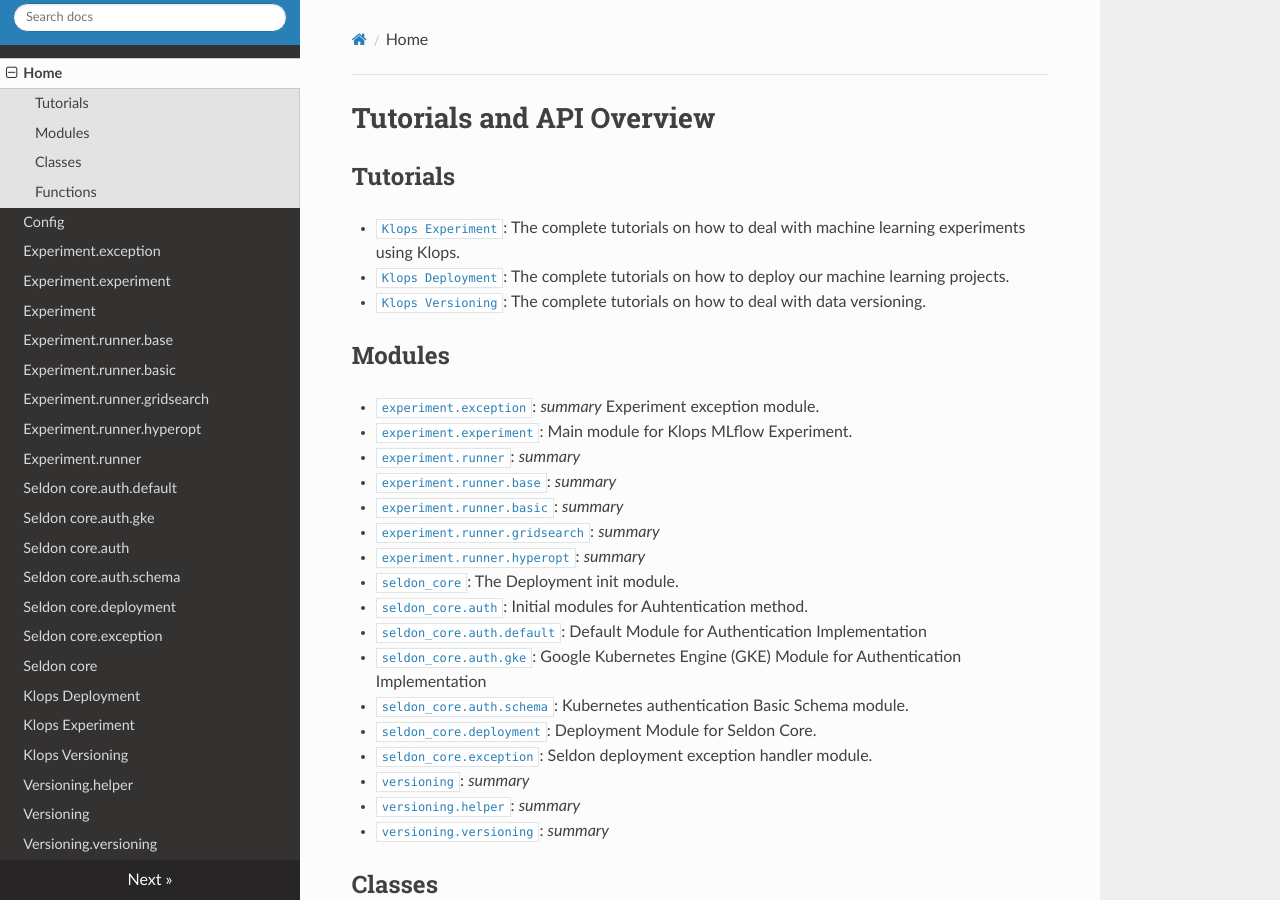
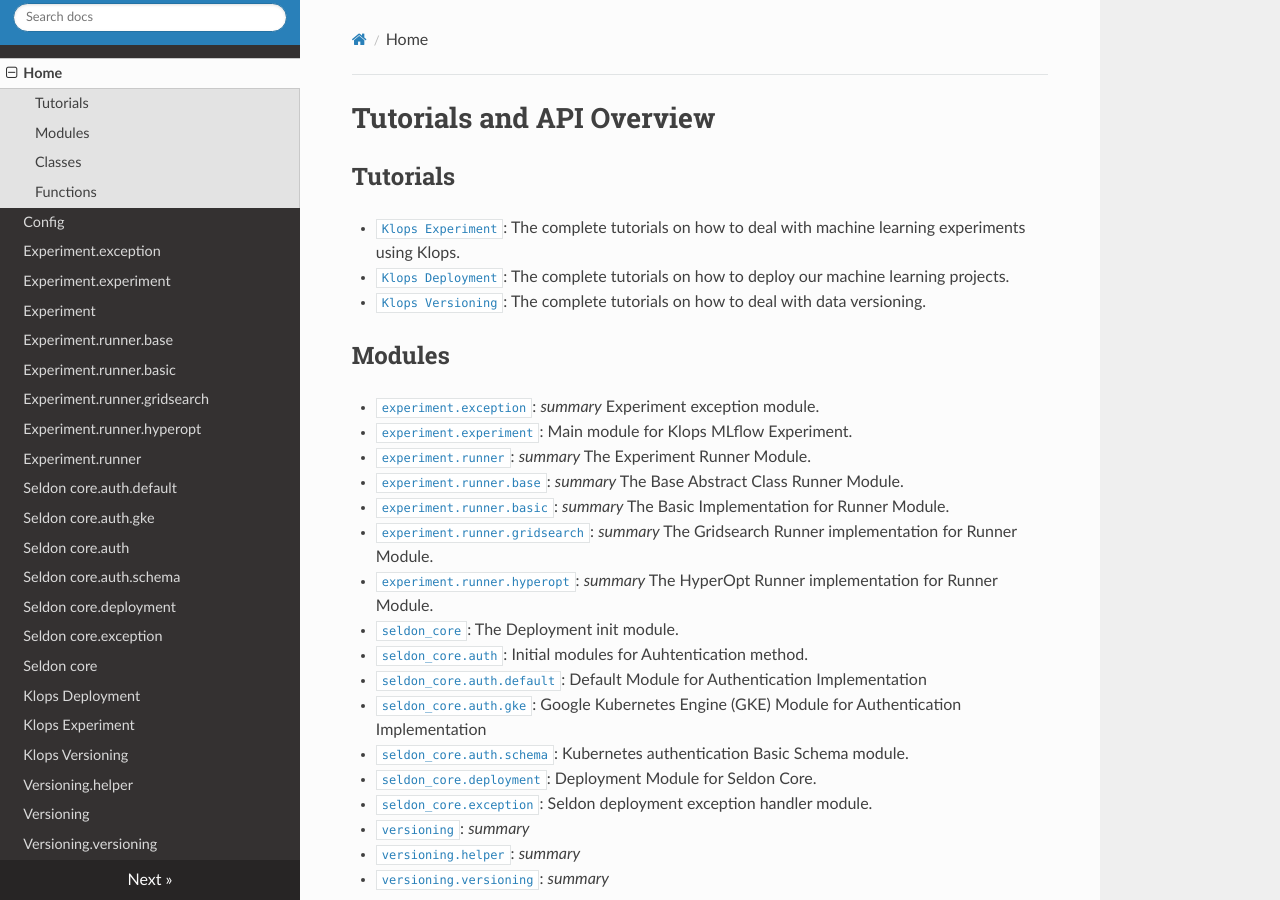
Before and after one commit to asrulsibaoel/klops, an MkDocs documentation site: the page built from docs/index.md, in a window 1280 px wide and 900 px high. Built offline with MkDocs 1.6.1, drawn with Linux system fonts in a browser that asks for light colours; nearby versions of some CDN libraries.

Commit message:
Fixed: index

```diff
--- a/docs/index.md
+++ b/docs/index.md
@@ -11,11 +11,11 @@
 
 - [`experiment.exception`](./experiment.exception.md#module-experimentexception): _summary_ Experiment exception module.
 - [`experiment.experiment`](./experiment.experiment.md#module-experimentexperiment): Main module for Klops MLflow Experiment.
-- [`experiment.runner`](./experiment.runner.md#module-experimentrunner): _summary_
-- [`experiment.runner.base`](./experiment.runner.base.md#module-experimentrunnerbase): _summary_
-- [`experiment.runner.basic`](./experiment.runner.basic.md#module-experimentrunnerbasic): _summary_
-- [`experiment.runner.gridsearch`](./experiment.runner.gridsearch.md#module-experimentrunnergridsearch): _summary_
-- [`experiment.runner.hyperopt`](./experiment.runner.hyperopt.md#module-experimentrunnerhyperopt): _summary_
+- [`experiment.runner`](./experiment.runner.md#module-experimentrunner): _summary_ The Experiment Runner Module.
+- [`experiment.runner.base`](./experiment.runner.base.md#module-experimentrunnerbase): _summary_ The Base Abstract Class Runner Module.
+- [`experiment.runner.basic`](./experiment.runner.basic.md#module-experimentrunnerbasic): _summary_ The Basic Implementation for Runner Module.
+- [`experiment.runner.gridsearch`](./experiment.runner.gridsearch.md#module-experimentrunnergridsearch): _summary_ The Gridsearch Runner implementation for Runner Module.
+- [`experiment.runner.hyperopt`](./experiment.runner.hyperopt.md#module-experimentrunnerhyperopt): _summary_ The HyperOpt Runner implementation for Runner Module.
 - [`seldon_core`](./seldon_core.md#module-seldon_core): The Deployment init module.
 - [`seldon_core.auth`](./seldon_core.auth.md#module-seldon_coreauth): Initial modules for Auhtentication method.
 - [`seldon_core.auth.default`](./seldon_core.auth.default.md#module-seldon_coreauthdefault): Default Module for Authentication Implementation
```
